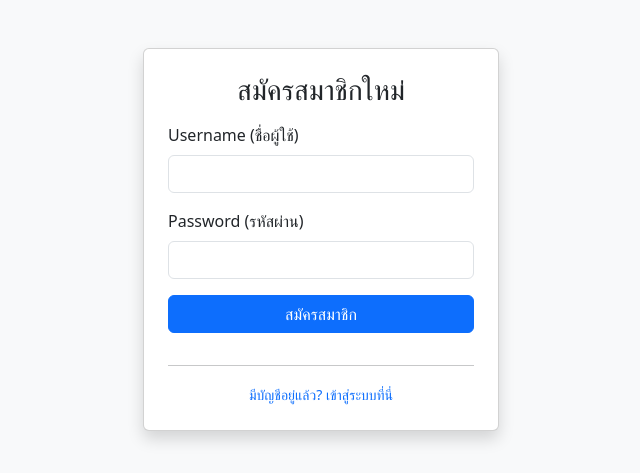
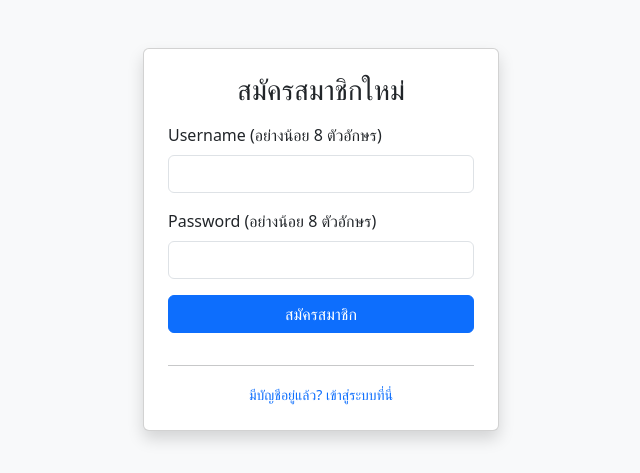
Before and after one commit to 6810110102psu-cmd/bouquet-web, a Flask app: page /register in a window 1280 px wide. Shown: the top 473 px of the page, without its empty margins (319-959 px from the left). Run offline with Flask 3, Linux system fonts and the light colour scheme.

Commit message:
เพิ่มSecurity: ช่วยป้องกันการคาดเดารหัสผ่านได้ยากขึ้น
Data Quality: ทำให้ฐานข้อมูลผู้ใช้มีความเป็นระเบียบและเป็นไปตามมาตรฐานสากล

User Guidance: การใส่ minlength="8" ใน HTML จะช่วยดักบั๊กเบื้องต้นที่ฝั่ง Browser ได้ทันที

```diff
--- a/app.py
+++ b/app.py
@@ -102,18 +102,28 @@ def register():
         username = request.form["username"]
         password = request.form["password"]
 
-        # เช็กว่าชื่อซ้ำไหม
-        user_exists = User.query.filter_by(username=username).first()
-        if user_exists:
-            flash("ชื่อผู้ใช้นี้มีคนใช้แล้วครับ", "danger")
+        # 1. ตรวจสอบความยาวของ Username (ต้อง 8 ตัวขึ้นไป)
+        if len(username) < 8:
+            flash("ชื่อผู้ใช้ (Username) ต้องมีความยาวอย่างน้อย 8 ตัวอักษร", "danger")
             return redirect("/register")
 
-        # บันทึกลง DB
+        # 2. ตรวจสอบความยาวของ Password (ต้อง 8 ตัวขึ้นไป)
+        if len(password) < 8:
+            flash("รหัสผ่าน (Password) ต้องมีความยาวอย่างน้อย 8 ตัวอักษร", "danger")
+            return redirect("/register")
+
+        # 3. ตรวจสอบว่ามีชื่อนี้ในระบบหรือยัง
+        existing_user = User.query.filter_by(username=username).first()
+        if existing_user:
+            flash("ชื่อผู้ใช้นี้ถูกใช้ไปแล้ว", "danger")
+            return redirect("/register")
+
+        # บันทึกผู้ใช้ใหม่
         new_user = User(username=username, password=password)
         db.session.add(new_user)
         db.session.commit()
 
-        flash("สมัครสมาชิกสำเร็จแล้ว! ลอง Login ดูนะ", "success")
+        flash("สมัครสมาชิกสำเร็จ! กรุณาเข้าสู่ระบบ", "success")
         return redirect("/login")
 
     return render_template("register.html")
--- a/templates/register.html
+++ b/templates/register.html
@@ -23,13 +23,13 @@
 
                 <form method="POST">
                     <div class="mb-3">
-                        <label class="form-label">Username (ชื่อผู้ใช้)</label>
-                        <input type="text" name="username" class="form-control" required>
+                        <label class="form-label">Username (อย่างน้อย 8 ตัวอักษร)</label>
+                        <input type="text" name="username" class="form-control" minlength="8" required>
                     </div>
 
                     <div class="mb-3">
-                        <label class="form-label">Password (รหัสผ่าน)</label>
-                        <input type="password" name="password" class="form-control" required>
+                        <label class="form-label">Password (อย่างน้อย 8 ตัวอักษร)</label>
+                        <input type="password" name="password" class="form-control" minlength="8" required>
                     </div>
 
                     <button type="submit" class="btn btn-primary w-100 mb-3">
```
